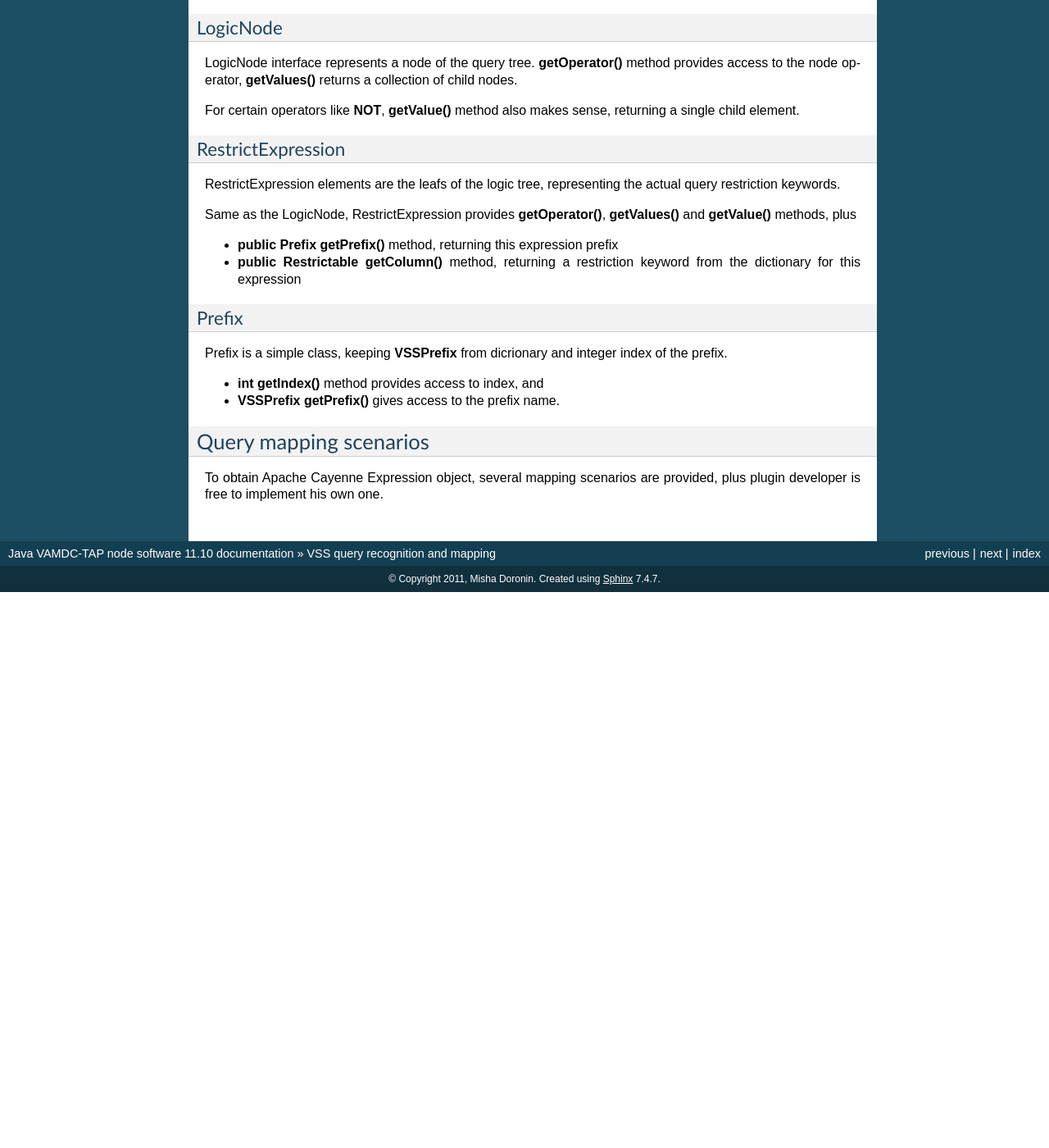
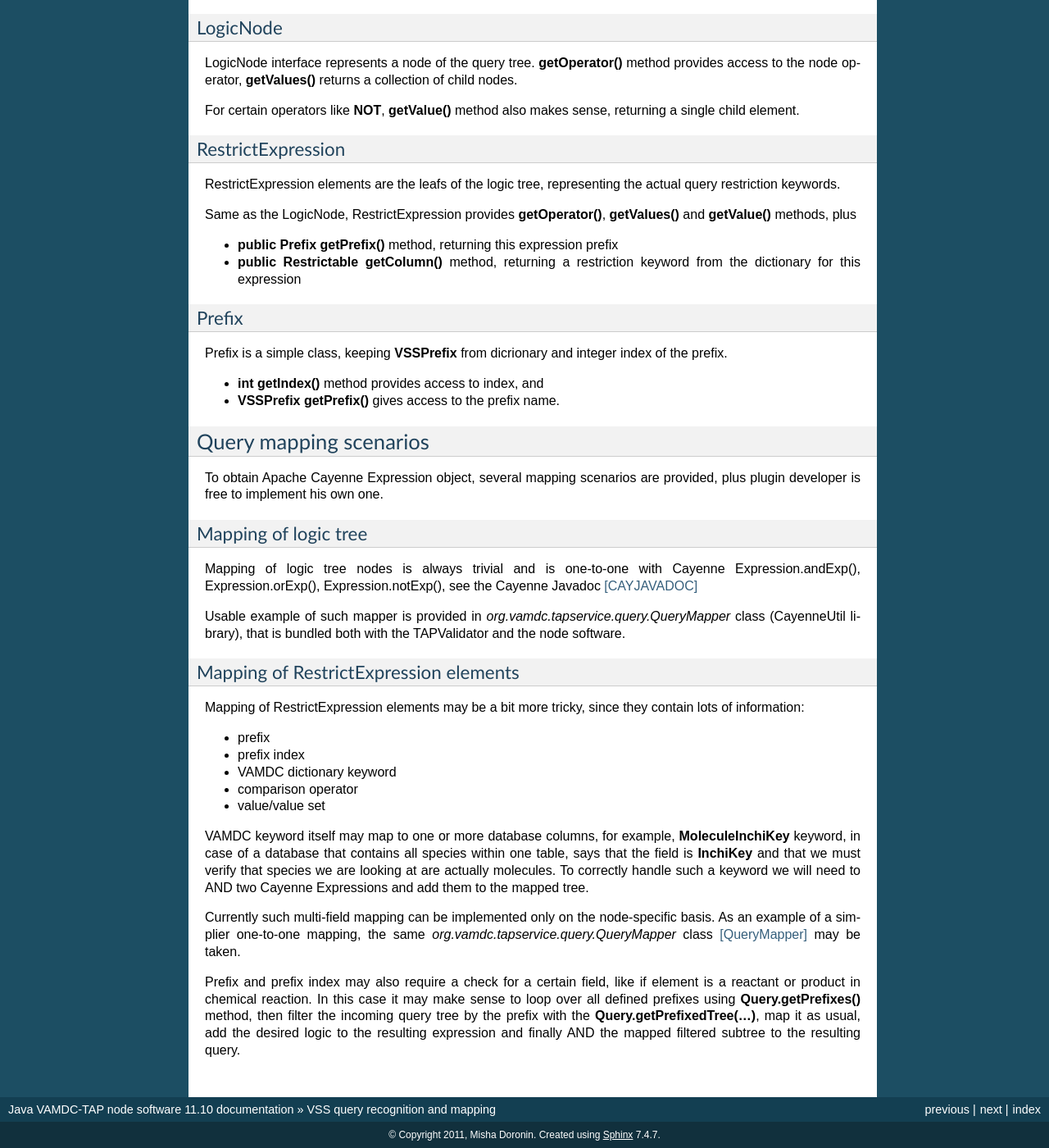
Before and after one commit to misdoro/JavaNodeSwDoc, a Sphinx documentation site: the page built from source/plugin-querymap.rst, in a window 1280 px wide and 1400 px high, scrolled down 1268 px. Shown: the whole window at 82% size. Built offline with Sphinx 7.4.7, drawn with Linux system fonts in a browser that asks for light colours; before the commit the page ends 1990 px from its top, so only the background shows below that; some of the changed text lies outside the part shown.

Commit message:
Fixed bibliography, extended chapter on query mapping

```diff
--- /dev/null
+++ b/source/biblio.rst
@@ -0,0 +1,5 @@
+..	[CAYDOC] http://cayenne.apache.org/doc30/modeler-guide.html
+
+..	[CAYJAVADOC] http://cayenne.apache.org/doc30/api/index.html
+
+..	[QueryMapper] http://svn.ntl.nnov.ru/misdoro/cayenneutil/trunk/src/main/java/org/vamdc/tapservice/query/QueryMapper.java
--- a/source/index.rst
+++ b/source/index.rst
@@ -6,7 +6,7 @@
 Java VAMDC-TAP node software documentation
 ======================================================================
 
-Contents:
+
 
 .. toctree::
    :maxdepth: 2
--- a/source/intro.rst
+++ b/source/intro.rst
@@ -54,7 +54,7 @@ Node-specific components
 In Java node software each node installation requires creating two code blocks:
 
 #. Database mapping classes with Apache Cayenne.
-	This task is well described in Cayenne documentation [CAYENNE]. Fancy graphical tool is provided.
+	This task is well described in Cayenne documentation [CAYENNE]_ . Fancy graphical tool is provided.
 
 #. Node plugin,
 	responsible for query translation into internal queries
--- a/source/plugin-datamodel.rst
+++ b/source/plugin-datamodel.rst
@@ -11,5 +11,5 @@ Apache Cayenne supports various database engines, notably, MySQL, PostgreSQL, SQ
 Creation of database objects is made simple thanks to the graphical modeler application,
 provided as a part of Cayenne.
 
-Process of creating a database model is well described in the project official documentation _[CAYDOC]
+Process of creating a database model is well described in the project official documentation [CAYDOC]_
 and there is no need to repeat it in this document.
--- a/source/plugin-metrics.rst
+++ b/source/plugin-metrics.rst
@@ -35,7 +35,7 @@ each XSAMS block elements:
 
 
 getMetrics(...) method
----------------------
+------------------------
 
 Producing such a response doesn't require to build a document tree,
 so a dedicated plugin method is called by the node software
--- a/source/plugin-querymap.rst
+++ b/source/plugin-querymap.rst
@@ -102,3 +102,39 @@ Query mapping scenarios
 
 To obtain Apache Cayenne Expression object, several mapping scenarios are provided, plus plugin developer
 is free to implement his own one.
+
+Mapping of logic tree
++++++++++++++++++++++++++
+
+Mapping of logic tree nodes is always trivial and is one-to-one with
+Cayenne Expression.andExp(), Expression.orExp(), Expression.notExp(), see the Cayenne Javadoc [CAYJAVADOC]_
+
+Usable example of such mapper is provided in *org.vamdc.tapservice.query.QueryMapper* class (CayenneUtil library),
+that is bundled both with the TAPValidator and the node software.
+
+
+
+Mapping of RestrictExpression elements
+++++++++++++++++++++++++++++++++++++++++
+
+Mapping of RestrictExpression elements may be a bit more tricky, since they contain lots of information:
+
+*	prefix
+*	prefix index
+*	VAMDC dictionary keyword
+*	comparison operator
+*	value/value set
+
+VAMDC keyword itself may map to one or more database columns,
+for example, **MoleculeInchiKey** keyword, in case of a database that contains all species within one table,
+says that the field is **InchiKey** and that we must verify that species we are looking at are actually molecules.
+To correctly handle such a keyword we will need to AND two Cayenne Expressions and add them to the mapped tree.
+
+Currently such multi-field mapping can be implemented only on the node-specific basis.
+As an example of a simplier one-to-one mapping, the same *org.vamdc.tapservice.query.QueryMapper* class [QueryMapper]_ may be taken.
+
+Prefix and prefix index may also require a check for a certain field, like if element
+is a reactant or product in chemical reaction.
+In this case it may make sense to loop over all defined prefixes using **Query.getPrefixes()** method, then
+filter the incoming query tree by the prefix with the **Query.getPrefixedTree(...)**, map it as usual,
+add the desired logic to the resulting expression and finally AND the mapped filtered subtree to the resulting query.
```
Also changed, not shown: other parts of source/index.rst (+1 -3 lines).
